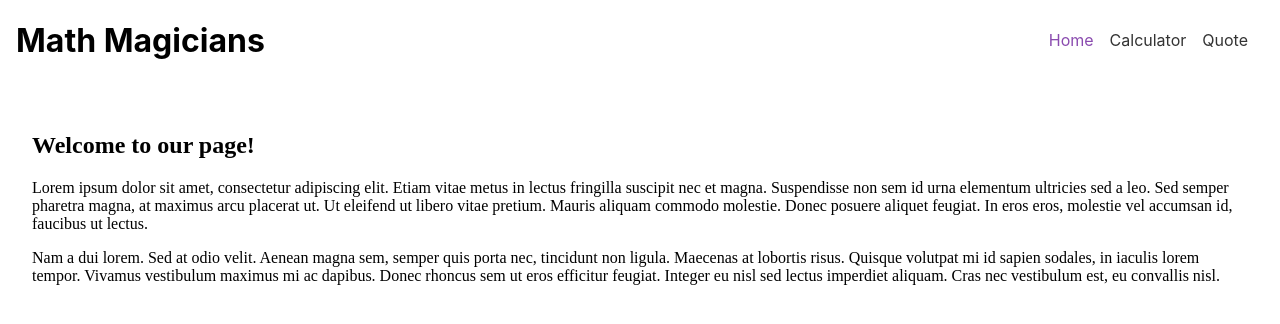
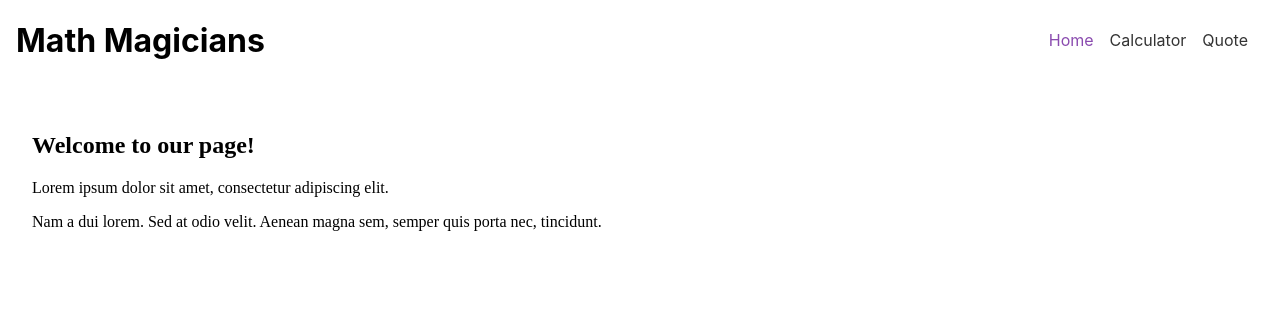
Before and after one commit to Feliverse/Math-Magicians, a React (Create React App) app: page / in a window 1280 px wide. Shown: the top 324 px of the page. Built offline with nearby package versions, Linux system fonts and the light colour scheme.

Commit message:
fix style

```diff
--- a/src/components/routes/Home.jsx
+++ b/src/components/routes/Home.jsx
@@ -1,11 +1,11 @@
-import '../styles/Home.css'
+import '../styles/Home.css';
 
 const Home = () => (
-    <section className="home">
-        <h2>Welcome to our page!</h2>
-        <p>Lorem ipsum dolor sit amet, consectetur adipiscing elit. Etiam vitae metus in lectus fringilla suscipit nec et magna. Suspendisse non sem id urna elementum ultricies sed a leo. Sed semper pharetra magna, at maximus arcu placerat ut. Ut eleifend ut libero vitae pretium. Mauris aliquam commodo molestie. Donec posuere aliquet feugiat. In eros eros, molestie vel accumsan id, faucibus ut lectus.</p>
-        <p>Nam a dui lorem. Sed at odio velit. Aenean magna sem, semper quis porta nec, tincidunt non ligula. Maecenas at lobortis risus. Quisque volutpat mi id sapien sodales, in iaculis lorem tempor. Vivamus vestibulum maximus mi ac dapibus. Donec rhoncus sem ut eros efficitur feugiat. Integer eu nisl sed lectus imperdiet aliquam. Cras nec vestibulum est, eu convallis nisl.</p>
-    </section>
+  <section className="home">
+    <h2>Welcome to our page!</h2>
+    <p>Lorem ipsum dolor sit amet, consectetur adipiscing elit.</p>
+    <p>Nam a dui lorem. Sed at odio velit. Aenean magna sem, semper quis porta nec, tincidunt.</p>
+  </section>
 );
 
 export default Home;
--- a/src/components/routes/Quote.jsx
+++ b/src/components/routes/Quote.jsx
@@ -1,7 +1,7 @@
-import '../styles/Quote.css'
+import '../styles/Quote.css';
 
 const Quote = () => (
-    <h2 className="quote">"Mathematics is not about numbers, equations, computations, or algorithms: it is about understanding" - William Paul Thurston</h2>
+  <h2 className="quote">Mathematics is not about numbers, equations, computations, or algorithms: it is about understanding - William Paul Thurston</h2>
 );
 
 export default Quote;
--- a/src/components/styles/Home.css
+++ b/src/components/styles/Home.css
@@ -1,4 +1,4 @@
 .home {
-    font-family: 'Times New Roman', Times, serif;
-    padding: 2em;
-  }
+  font-family: 'Times New Roman', Times, serif;
+  padding: 2em;
+}
--- a/src/index.js
+++ b/src/index.js
@@ -1,9 +1,9 @@
 import React from 'react';
 import ReactDOM from 'react-dom/client';
 import './index.css';
+import { BrowserRouter } from 'react-router-dom';
 import App from './App';
 import reportWebVitals from './reportWebVitals';
-import { BrowserRouter } from 'react-router-dom';
 
 const root = ReactDOM.createRoot(document.getElementById('root'));
 root.render(
```
Also changed, not shown: src/components/Layout.jsx (line endings or trailing spaces), src/components/Navbar.jsx (line endings or trailing spaces), src/components/routes/Calculator.jsx (line endings or trailing spaces), src/components/styles/Calculator.css (indentation only), src/components/styles/Quote.css (indentation only).
